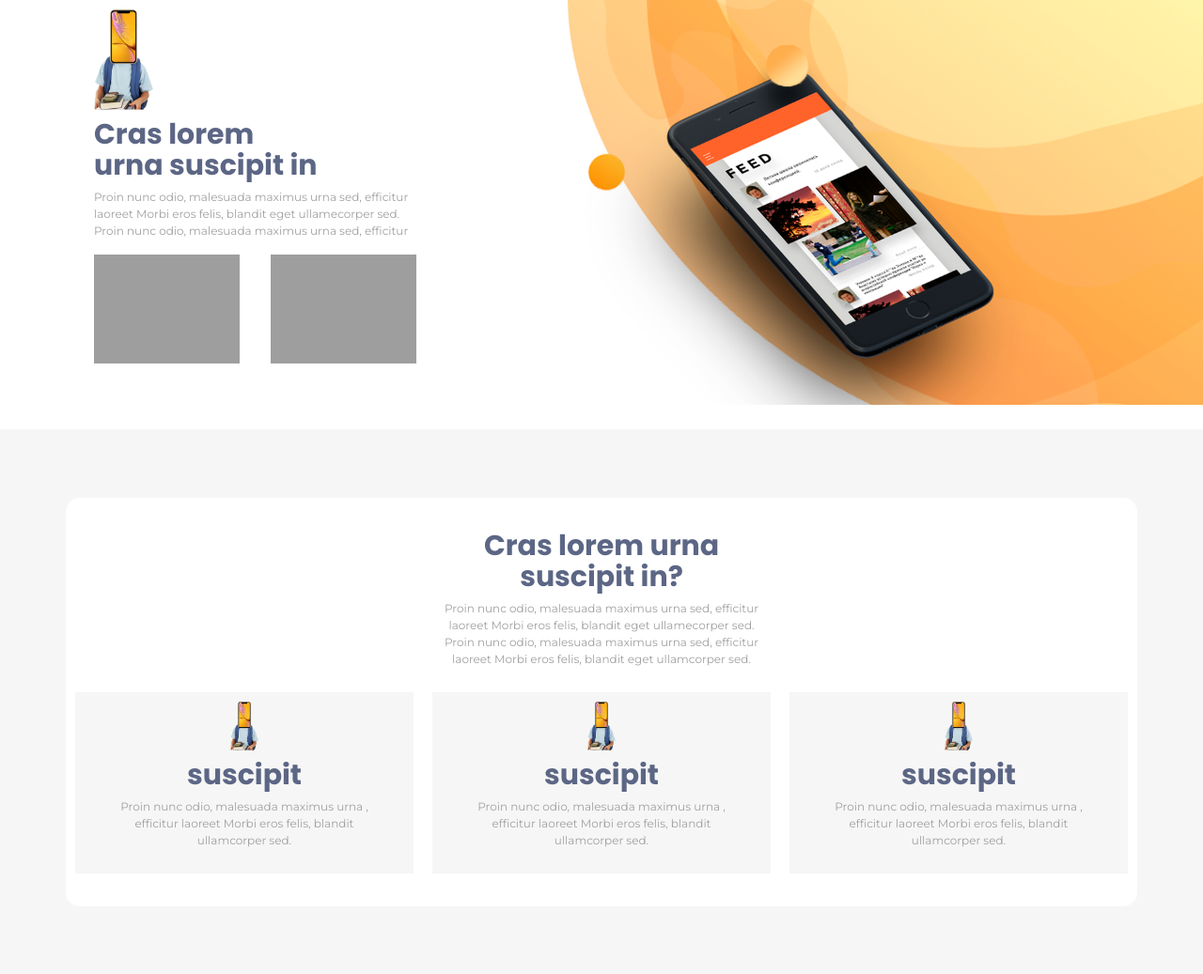
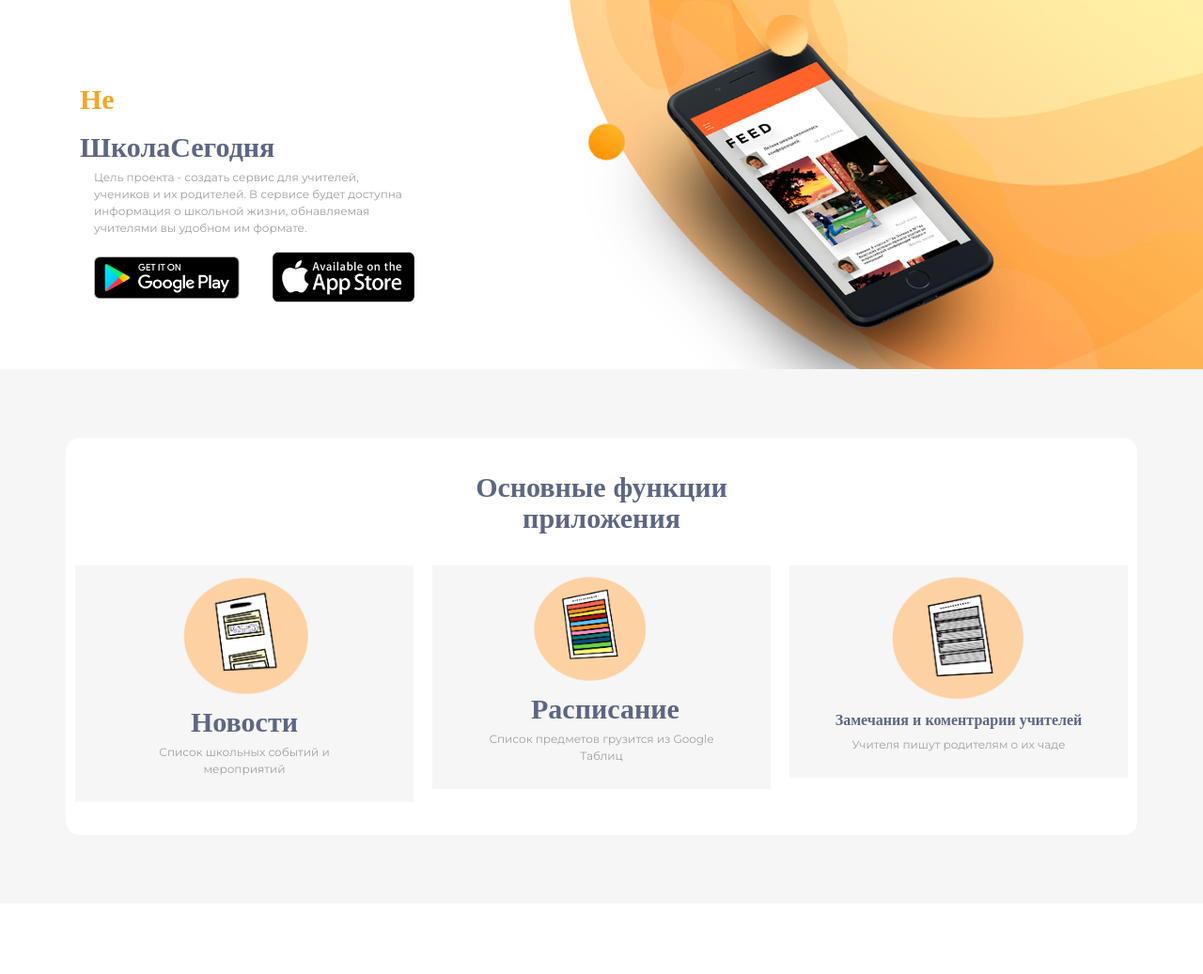
Before and after one commit to sooobus/silaeder-projects, a Flask app: template templates/schooltoday.html in a window 1280 px wide. Shown: the top 1037 px of the page at 94% size. After the commit the page ends 826 px from the top, so only its background shows below. Run offline with Flask 2, Linux system fonts and the light colour scheme; the template is opened without the code that fills it, so the values that code supplies are empty; some libraries are stand-ins or nearby versions; grey boxes are pictures that could not be loaded.

Commit message:
text add

```diff
--- a/static/sy.css
+++ b/static/sy.css
@@ -1,4 +1,4 @@
-@import url('https://fonts.googleapis.com/css?family=Montserrat:400,700|Poppins:400,700');
+@import url('https://fonts.googleapis.com/css?family=Montserrat:400,700|Open Sans:400,800');
 body {
 	font-family: "Montserrat";
 	font-size: 12px;
@@ -11,13 +11,19 @@ body {
 h1 {
 	padding-top: 10px;
 	font-size: 30px;
-	font-family: "Poppins";
-	font-weight: bold;
+	font-family: "Open Sans";
+	font-weight: 900;
 	color: #5c6685;
 
 }
-
-
+h1.color
+{
+	padding-top: 10px;
+	font-size: 30px;
+	font-family: "Open Sans";
+	font-weight: 900;
+	color: #f5a623;
+}
 .centered {
 	text-align: center;
 }
--- a/templates/schooltoday.html
+++ b/templates/schooltoday.html
@@ -12,83 +12,61 @@
 	<body>
 		<div id="header">
 			<div class="container">
-				<div>
-					<img src="{{url_for('static', filename='logo.png')}}" style="margin-top: 10px;" class="col-lg-1 col-md-1">
+				<div style="min-height: 60px;">
 				</div>
 				<div>
-					<h1 class="col-lg-3 col-md-5">Cras lorem urna
-					suscipit in</h1>
+					<h1 class="col-lg-4 col-md-5 col-sm-5 col-xs-5"><h1 class="color">Не</h1><h1>ШколаСегодня</h1></h1>
 				</div>
 				<div>
-					<p class="col-lg-4 col-md-5">Proin nunc odio, malesuada maximus urna sed, efficitur laoreet
-Morbi eros felis, blandit eget ullamеcorper sed. Proin nunc odio, malesuada
-maximus urna sed, efficitur </p>
+					<p class="col-lg-4 col-md-5 col-sm-5">Цель проекта - создать сервис для учителей, учеников и их родителей. В сервисе будет доступна информация о школьной жизни, обнавляемая учителями вы удобном им формате.</p>
 				</div>
 				<div style="padding-bottom: 70px;">
-					<img src="{{url_for('static', filename='GPlayBtn.png')}}" class="col-lg-2 col-md-3">
-					<img src="{{url_for('static', filename='AppStoreBtn.png')}}" class="col-lg-2 col-md-3">
+					<img src="{{url_for('static', filename='GooglePlay-button.png')}}" class="col-lg-2 col-md-3 col-sm-3">
+					<img src="{{url_for('static', filename='AppStore-button.png')}}" class="col-lg-2 col-md-3 col-sm-3">
 				</div>
 			</div>
 		</div>
 		<div id="func" style="padding-top: 73px; padding-bottom: 73px;">
 				<div class="centered container" style="background-color: #fff; border-radius: 15px; padding-top: 25px; padding-bottom: 25px;">
 					<div>
-						<h1 class="d-block mx-auto col-lg-4">Cras lorem urna suscipit in?</h1>
+						<h1 class="d-block mx-auto col-lg-4">Основные функции приложения</h1>
 					</div>
 					<div>
-						<p class="col-lg-4 d-block mx-auto">Proin nunc odio, malesuada maximus urna sed, efficitur laoreet
-Morbi eros felis, blandit eget ullamеcorper sed. Proin nunc odio, malesuada
-maximus urna sed, efficitur laoreet
-Morbi eros felis, blandit eget ullamcorper sed.</p>
+						<p class="col-lg-4 d-block mx-auto"></p>
 					</div>
 					<div class="row">
 						<div class="col-lg-4" style="padding: 10px 10px;">
 							<div style="background-color: #f6f6f6; padding-top: 10px; padding-bottom: 10px">
-								<img src="{{url_for('static', filename='logo.png')}}" class="col-md-2 d-lg-none">
-								<img src="{{url_for('static', filename='logo.png')}}" class="col-lg-2 col-md-2">
-								<img src="{{url_for('static', filename='logo.png')}}" class="col-md-2 d-lg-none">
-								<h1 class="col-lg-6 col-md-4 d-block mx-auto">suscipit</h1>
-								<p class="col-lg-10 col-md-6 d-block mx-auto">Proin nunc odio, malesuada maximus urna ,
-efficitur laoreet  Morbi eros felis, blandit
-ullamcorper sed. </p>
+								<img src="{{url_for('static', filename='news.png')}}" class="col-md-2 d-lg-none">
+								<img src="{{url_for('static', filename='news.png')}}" class="col-lg-6 col-md-2">
+								<img src="{{url_for('static', filename='news.png')}}" class="col-md-2 d-lg-none">
+								<h1 class="col-lg-6 col-md-4 d-block mx-auto">Новости</h1>
+								<p class="col-lg-10 col-md-6 d-block mx-auto">Список школьных событий и мероприятий</p>
 							</div>
 						</div>
 						<div class="col-lg-4" style="padding: 10px 10px;">
 							<div style="background-color: #f6f6f6; padding-top: 10px; padding-bottom: 10px">
-								<img src="{{url_for('static', filename='logo.png')}}" class="col-md-2 d-lg-none">
-								<img src="{{url_for('static', filename='logo.png')}}" class="col-lg-2 col-md-2">
-								<img src="{{url_for('static', filename='logo.png')}}" class="col-md-2 d-lg-none">
-								<h1 class="col-lg-6 col-md-4 d-block mx-auto">suscipit</h1>
-								<p class="col-lg-10 col-md-6 d-block mx-auto">Proin nunc odio, malesuada maximus urna ,
-efficitur laoreet  Morbi eros felis, blandit
-ullamcorper sed. </p>
+								<img src="{{url_for('static', filename='table.png')}}" class="col-md-2 d-lg-none">
+								<img src="{{url_for('static', filename='table.png')}}" class="col-lg-6 col-md-2">
+								<img src="{{url_for('static', filename='table.png')}}" class="col-md-2 d-lg-none">
+								<h1 class="col-lg-6 col-md-4 d-block mx-auto">Расписание</h1>
+								<p class="col-lg-10 col-md-6 d-block mx-auto">Список предметов грузится из Google Таблиц</p>
 							</div>
 						</div>
 						<div class="col-lg-4" style="padding: 10px 10px;">
 							<div style="background-color: #f6f6f6; padding-top: 10px; padding-bottom: 10px">
-								<img src="{{url_for('static', filename='logo.png')}}" class="col-md-2 d-lg-none">
-								<img src="{{url_for('static', filename='logo.png')}}" class="col-lg-2 col-md-2">
-								<img src="{{url_for('static', filename='logo.png')}}" class="col-md-2 d-lg-none">
-								<h1 class="col-lg-6 col-md-4 d-block mx-auto">suscipit</h1>
-								<p class="col-lg-10 col-md-6 d-block mx-auto">Proin nunc odio, malesuada maximus urna ,
-efficitur laoreet  Morbi eros felis, blandit
-ullamcorper sed. </p>
+								<img src="{{url_for('static', filename='teachers.png')}}" class="col-md-2 d-lg-none">
+								<img src="{{url_for('static', filename='teachers.png')}}" class="col-lg-6 col-md-2">
+								<img src="{{url_for('static', filename='teachers.png')}}" class="col-md-2 d-lg-none">
+								<h1 class="col-lg-12 col-md-4 d-block mx-auto" style="font-size: 16px">Замечания и коментрарии учителей</h1>
+								<p class="col-lg-10 col-md-6 d-block mx-auto">Учителя пишут родителям о их чаде</p>
 							</div>
 						</div>
 					</div>
 
 				</div>
 			</div>
-		<div id="video">
-			<div class="row container">
-				<div class="col-lg-4"><img src="{{url_for('static', filename='video.png')}}"></div>
-				<div class="col-lg-6 col-lg-offset-1">
-					<h1>Cras lorem urna suscipit in?</h1>
 
-				</div>
-
-			</div>
-		</div>
 		<script src="https://code.jquery.com/jquery-3.2.1.slim.min.js" integrity="sha384-KJ3o2DKtIkvYIK3UENzmM7KCkRr/rE9/Qpg6aAZGJwFDMVNA/GpGFF93hXpG5KkN" crossorigin="anonymous"></script>
 		<script src="https://cdnjs.cloudflare.com/ajax/libs/popper.js/1.11.0/umd/popper.min.js" integrity="sha384-b/U6ypiBEHpOf/4+1nzFpr53nxSS+GLCkfwBdFNTxtclqqenISfwAzpKaMNFNmj4" crossorigin="anonymous"></script>
 		<script src="https://maxcdn.bootstrapcdn.com/bootstrap/4.0.0-beta/js/bootstrap.min.js" integrity="sha384-h0AbiXch4ZDo7tp9hKZ4TsHbi047NrKGLO3SEJAg45jXxnGIfYzk4Si90RDIqNm1" crossorigin="anonymous"></script>
```
Also changed, not shown: static/1.png (added), static/AppStore-button.png (added), static/GooglePlay-button.png (added), static/news.png (added), static/table.png (added), static/teachers.png (added).
